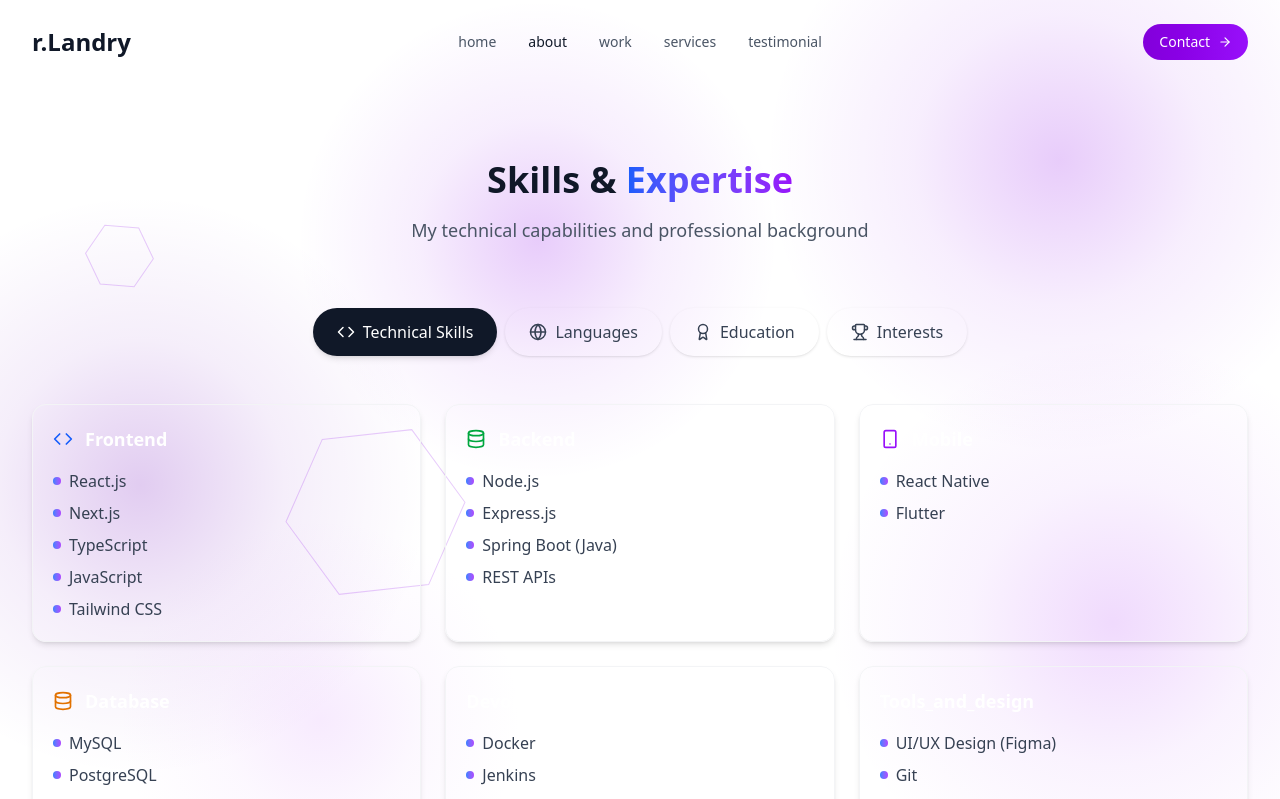
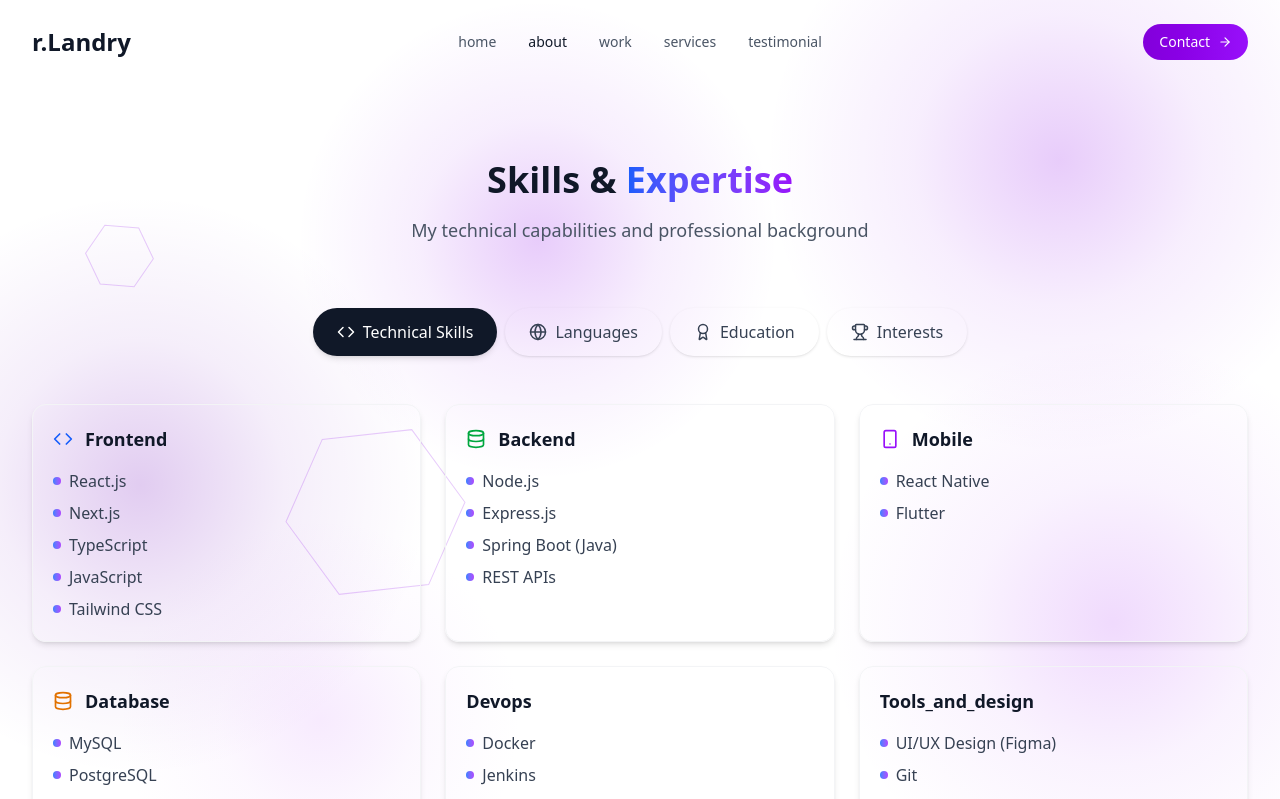
Before and after one commit to rakotoarisonlandry/portfolioV.02, a Next.js app: page /about in a window 1280 px wide. Shown: the top 799 px of the page. Built offline with nearby package versions, Linux system fonts and the light colour scheme.

Commit message:
fix: update text color for category heading in AboutPage for better visibility

```diff
--- a/src/app/about/page.tsx
+++ b/src/app/about/page.tsx
@@ -169,7 +169,7 @@
                       {category === "other" && (
                         <Globe className="text-gray-600" size={20} />
                       )}
-                      <h3 className="font-bold text-lg capitalize">
+                      <h3 className="font-bold text-gray-900 text-lg capitalize">
                         {category}
                       </h3>
                     </div>
```
